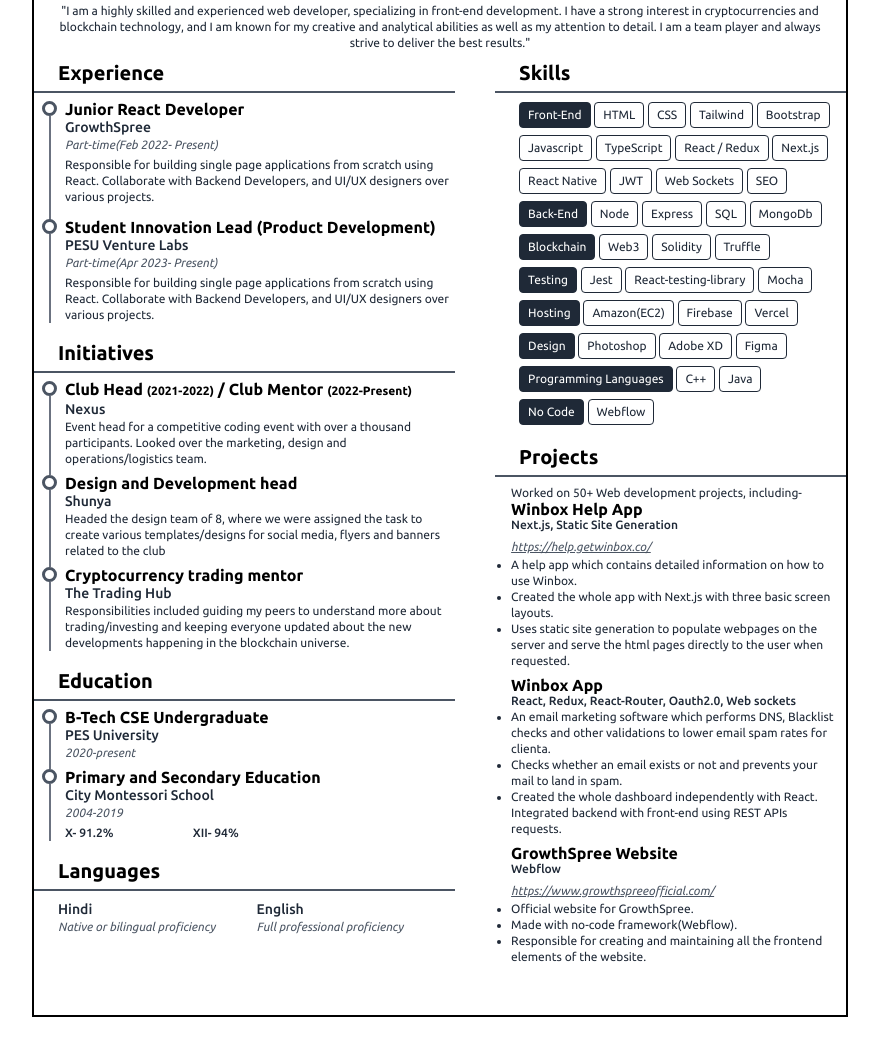
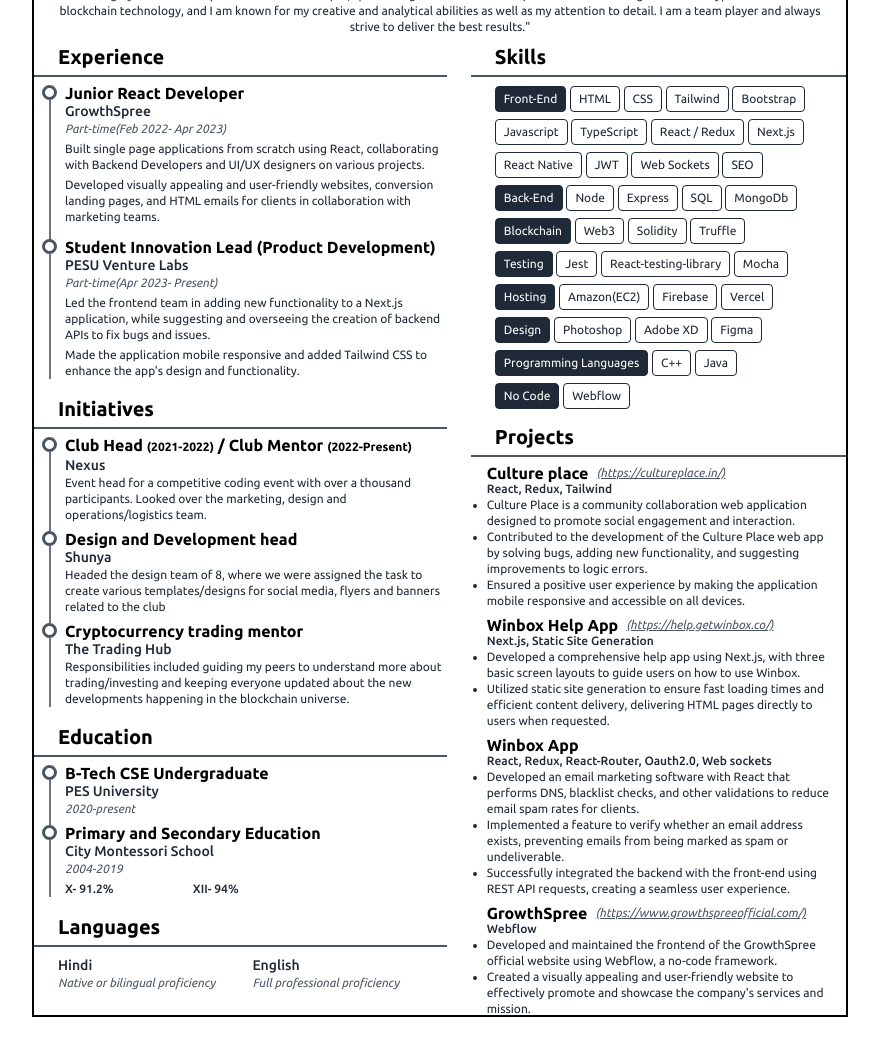
Before and after one commit to Mr-Nayra/Resume, a website built with Vite: page index.html in a window 1280 px wide. Shown: the part 135-1176 px from the top of the page, without its empty margins (200-1079 px from the left). Before the commit the page ends 1152 px from the top, so only its background shows below. Built offline with nearby package versions, Linux system fonts and the light colour scheme.

Commit message:
changes in resume

```diff
--- a/index.html
+++ b/index.html
@@ -20,7 +20,7 @@
 <body class="overflow-x-hidden flex items-center justify-center">
   <div class="pdf border-2 border-black" id="pdf">
     <!-- header -->
-    <header class="px-6 py-4 flex flex-row justify-between items-center">
+    <header class="px-6 py-2 flex flex-row justify-between items-center">
       <div class="h-full flex flex-row items-start">
         <img class="h-[100px] w-[100px] rounded-full" src="./images/profile.jpg" alt="profile picture" />
         <div class="ml-4">
@@ -61,7 +61,7 @@
     <!-- Main section -->
     <main class="flex">
       <!-- Left section -->
-      <section class="flex-[1.2] mr-6">
+      <section class="flex-[1.1] mr-6">
         <!-- Experience -->
         <div class="mb-4">
           <h2 class="heading mb-2">Experience</h2>
@@ -73,12 +73,14 @@
             <div class="mb-4">
               <h3 class="heading2">Junior React Developer</h3>
               <p class="subheading">GrowthSpree</p>
-              <p class="subsubheading">Part-time(Feb 2022- Present)</p>
+              <p class="subsubheading">Part-time(Feb 2022- Apr 2023)</p>
               <p class="text-xs text-gray-800 mt-1">
-                Responsible for building single page applications from scratch using
-                React. Collaborate with Backend Developers, and UI/UX designers
-                over various projects.
+                Built single page applications from scratch using React, collaborating with Backend Developers and UI/UX
+                designers on various projects.
               </p>
+              <p class="text-xs text-gray-800 mt-1">
+                Developed visually appealing and user-friendly websites, conversion landing pages, and HTML emails for
+                clients in collaboration with marketing teams.</p>
             </div>
           </div>
           <div class="flex flex-row -mt-0.5">
@@ -91,9 +93,12 @@
               <p class="subheading">PESU Venture Labs</p>
               <p class="subsubheading">Part-time(Apr 2023- Present)</p>
               <p class="text-xs text-gray-800 mt-1">
-                Responsible for building single page applications from scratch using
-                React. Collaborate with Backend Developers, and UI/UX designers
-                over various projects.
+                Led the frontend team in adding new functionality to a Next.js application, while suggesting and
+                overseeing the creation of backend APIs to fix bugs and issues.
+              </p>
+              <p class="text-xs text-gray-800 mt-1">
+                Made the application mobile responsive and added Tailwind CSS to enhance the app's design and
+                functionality.
               </p>
             </div>
           </div>
@@ -198,7 +203,7 @@
       </section>
 
       <!-- Right Section -->
-      <section class="flex-1 ml-4">
+      <section class="flex-1">
         <!-- Skills -->
         <div class="mb-3">
           <h2 class="heading">Skills</h2>
@@ -340,28 +345,48 @@
         </div>
 
         <!-- Projects Section -->
-        <div class="mb-6">
+        <div class="mb-6 -mt-1">
           <h2 class="heading">Projects</h2>
-          <p class="text-xs text-gray-800 ml-4">
-            Worked on 50+ Web development projects, including-
-          </p>
           <div class="ml-4 mr-2 mb-2">
-            <h3 class="heading2">Winbox Help App</h3>
-            <p class="subheading text-xs">Next.js, Static Site Generation</p>
-            <a class="subsubheading underline" target="_blank"
-              href="https://help.getwinbox.co/">https://help.getwinbox.co/</a>
+            <div class="flex items-end gap-2">
+              <h3 class="heading2">Culture place</h3>
+              <a class="subsubheading underline" target="_blank"
+                href="https://cultureplace.in/">(https://cultureplace.in/)</a>
+            </div>
+            <p class="subheading text-xs">React, Redux, Tailwind</p>
+
             <ul class="list-disc">
               <li class="text-xs text-gray-800">
-                A help app which contains detailed information on how to use
-                Winbox.
+                Culture Place is a community collaboration web application designed to promote social engagement and
+                interaction.
               </li>
               <li class="text-xs text-gray-800">
-                Created the whole app with Next.js with three basic screen
-                layouts.
+                Contributed to the development of the Culture Place web app by solving bugs, adding new functionality,
+                and suggesting improvements to logic errors.
               </li>
               <li class="text-xs text-gray-800">
-                Uses static site generation to populate webpages on the server
-                and serve the html pages directly to the user when requested.
+                Ensured a positive user experience by making the application mobile responsive and accessible on all
+                devices.
+              </li>
+            </ul>
+          </div>
+          <div class="ml-4 mr-2 mb-2">
+            <div class="flex items-end gap-2">
+              <h3 class="heading2">Winbox Help App</h3>
+
+              <a class="subsubheading underline" target="_blank"
+                href="https://help.getwinbox.co/">(https://help.getwinbox.co/)</a>
+            </div>
+            <p class="subheading text-xs">Next.js, Static Site Generation</p>
+
+            <ul class="list-disc">
+              <li class="text-xs text-gray-800">
+                Developed a comprehensive help app using Next.js, with three basic screen layouts to guide users on how
+                to use Winbox.
+              </li>
+              <li class="text-xs text-gray-800">
+                Utilized static site generation to ensure fast loading times and efficient content delivery, delivering
+                HTML pages directly to users when requested.
               </li>
             </ul>
           </div>
@@ -372,35 +397,34 @@
             </p>
             <ul class="list-disc">
               <li class="text-xs text-gray-800">
-                An email marketing software which performs DNS, Blacklist
-                checks and other validations to lower email spam rates for
-                clienta.
+                Developed an email marketing software with React that performs DNS, blacklist checks, and other
+                validations to reduce email spam rates for clients.
               </li>
               <li class="text-xs text-gray-800">
-                Checks whether an email exists or not and prevents your mail
-                to land in spam.
+                Implemented a feature to verify whether an email address exists, preventing emails from being marked as
+                spam or undeliverable.
+
               </li>
               <li class="text-xs text-gray-800">
-                Created the whole dashboard independently with React.
-                Integrated backend with front-end using REST APIs requests.
+                Successfully integrated the backend with the front-end using REST API requests, creating a seamless user
+                experience.
               </li>
             </ul>
           </div>
           <div class="ml-4 mr-2">
-            <h3 class="heading2">GrowthSpree Website</h3>
+            <div class="flex items-end gap-2">
+              <h3 class="heading2">GrowthSpree</h3>
+              <a class="subsubheading underline" target="_blank"
+                href="https://www.growthspreeofficial.com/">(https://www.growthspreeofficial.com/)</a>
+            </div>
             <p class="subheading text-xs">Webflow</p>
-            <a class="subsubheading underline" target="_blank"
-              href="https://www.growthspreeofficial.com/">https://www.growthspreeofficial.com/</a>
             <ul class="list-disc">
               <li class="text-xs text-gray-800">
-                Official website for GrowthSpree.
-              </li>
+                Developed and maintained the frontend of the GrowthSpree official website using Webflow, a no-code
+                framework.
               <li class="text-xs text-gray-800">
-                Made with no-code framework(Webflow).
-              </li>
-              <li class="text-xs text-gray-800">
-                Responsible for creating and maintaining all the frontend
-                elements of the website.
+                Created a visually appealing and user-friendly website to effectively promote and showcase the company's
+                services and mission. </li>
               </li>
             </ul>
           </div>
```
